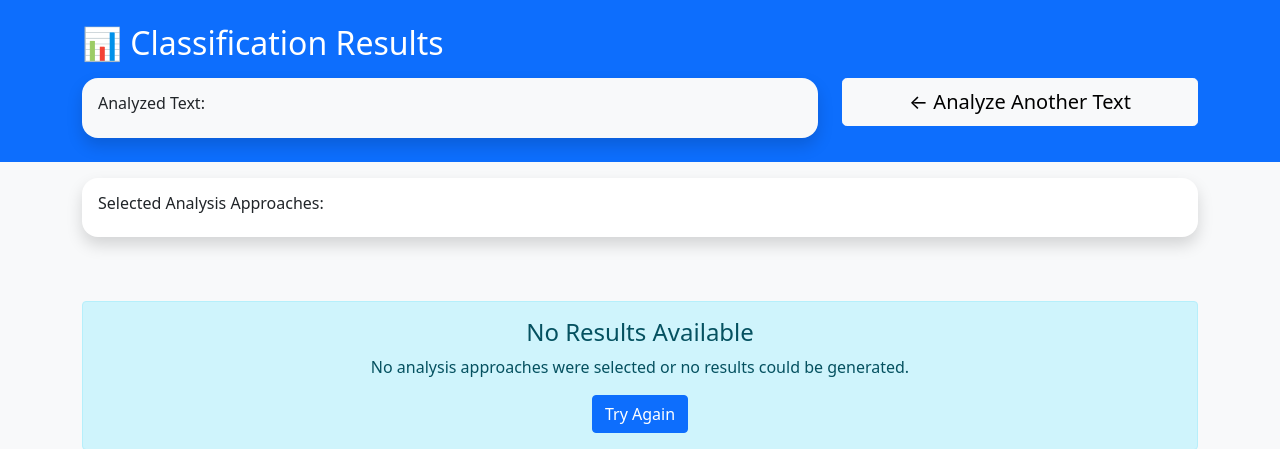
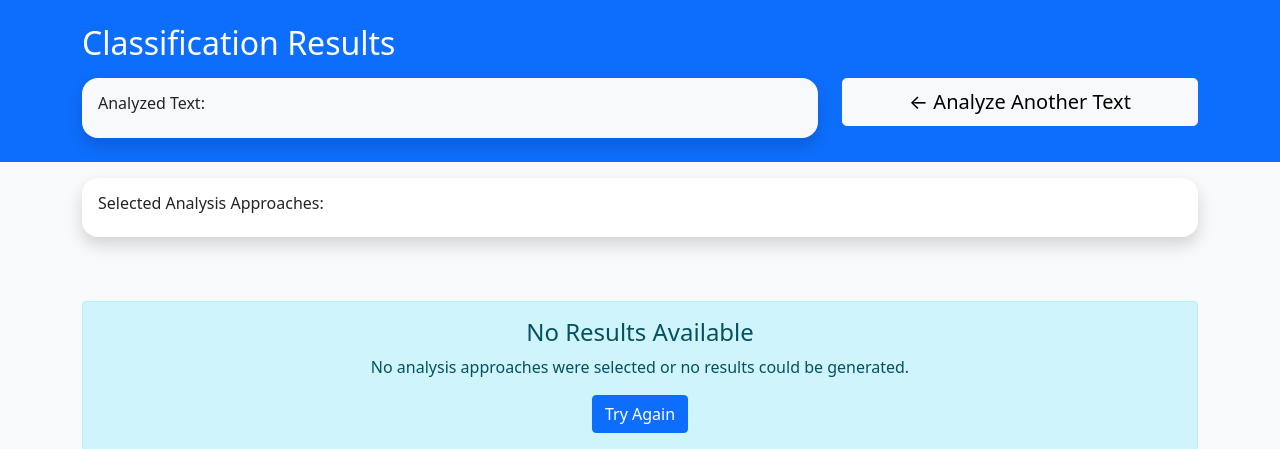
Before and after one commit to juangomezcruces/apsi, a Django app: template templates/classifier/results.html in a window 1280 px wide. Shown: the part 56-505 px from the top of the page. Run offline with Django 4.2, Linux system fonts and the light colour scheme; the template is opened without the code that fills it, so the values that code supplies are empty.

Commit message:
Minor changes

```diff
--- a/templates/classifier/results.html
+++ b/templates/classifier/results.html
@@ -7,7 +7,7 @@
 <!-- Results Header -->
 <section class="py-4 bg-primary text-white">
     <div class="container">
-        <h2 class="mb-3">📊 Classification Results</h2>
+        <h2 class="mb-3">Classification Results</h2>
         <div class="row">
             <div class="col-md-8">
                 <div class="card bg-light text-dark">
```
